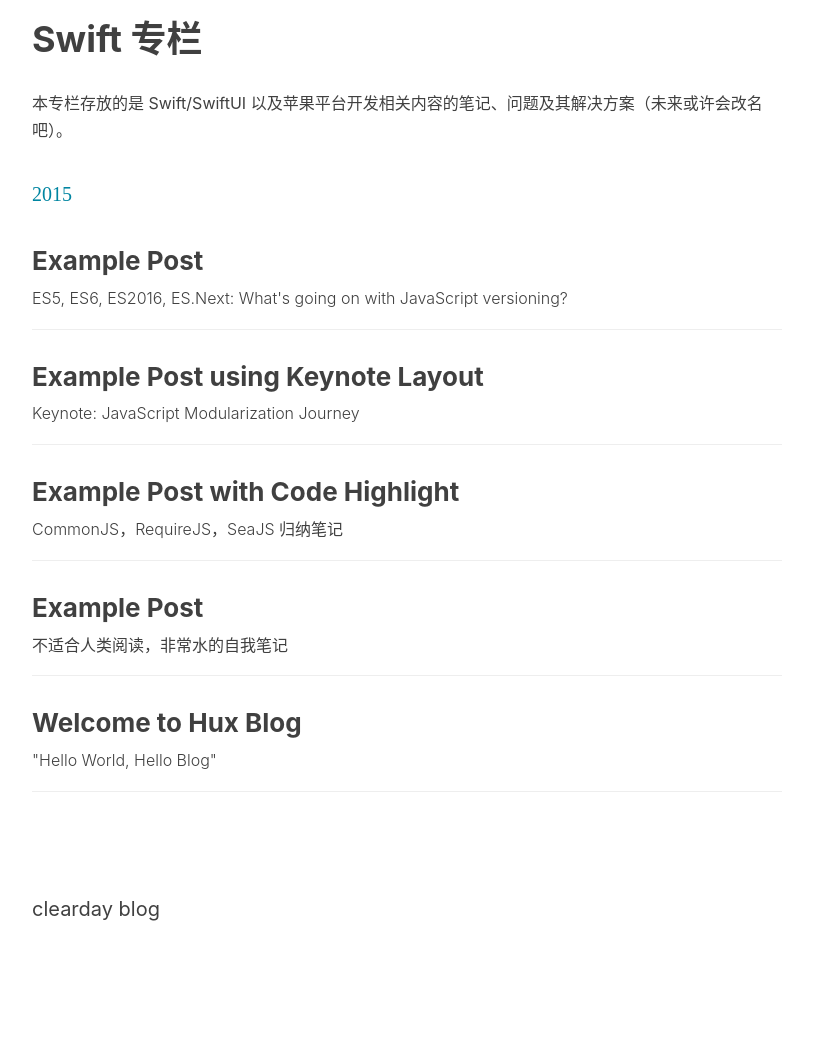
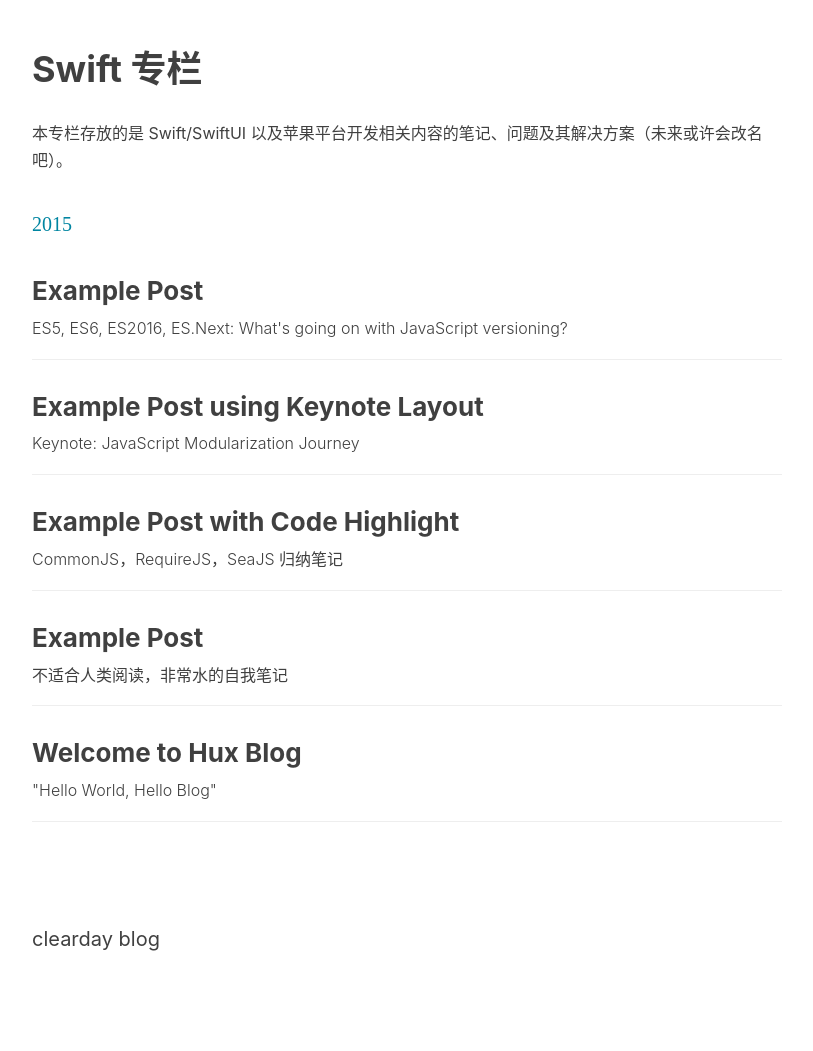
Before and after one commit to skiesclear/clearday, a Jekyll site: the page built from menu/swift.html, in a window 1280 px wide. Shown: the whole page, without its empty margins (233-1046 px from the left). Built offline with Jekyll 4.4.1, drawn with Linux system fonts in a browser that asks for light colours; nearby versions of some CDN libraries; before the commit the page ends 1021 px from its top, so only the background shows below that.

Commit message:
Update category.html

```diff
--- a/_layouts/category.html
+++ b/_layouts/category.html
@@ -7,23 +7,7 @@ layout: default
 	<div class="row">
 		<div class="col-lg-8 col-lg-offset-2 col-md-10 col-md-offset-1">
             		<!-- Tags (as filter) -->
-			<div id='tag_cloud' class="tags tags-sup js-tags">
-<!-- 				<a class="tag-button--all" data-encode="">
-					Show All
-					<sup>{{site.posts.size}}</sup>
-				</a>
-
-				{% capture tags %}
-				{% for tag in site.tags %}
-				<a data-sort="{{ site.posts.size | minus: tag[1].size | prepend: '0000' | slice: -4, 4 }}"
-					data-encode="{{ tag[0] | strip | url_encode }}" class="tag-button" title="{{ tag[0] }}"
-					rel="{{ tag[1].size }}">
-					{{ tag[0] }}
-					<sup>{{tag[1].size}}</sup>
-				</a>__SEPERATOR__
-				{% endfor %}
-				{% endcapture %}
-				{{ tags | split:'__SEPERATOR__' | sort }} -->
+			<div id='tag_cloud' class="tags tags-sup js-tags" style="margin-top:50px;backgroud-color:black;">
 				<h1>{{ page.title }} 专栏</h1>
             			<p>{{ page.info }}</p>
 			</div>
```
